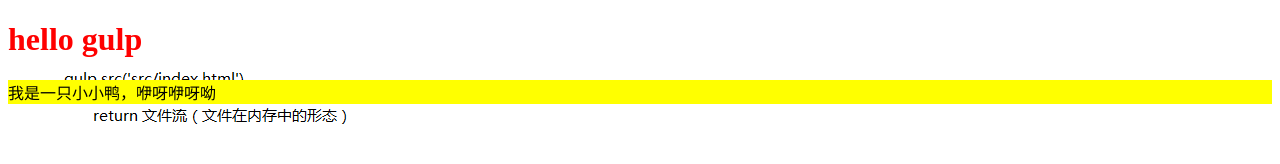
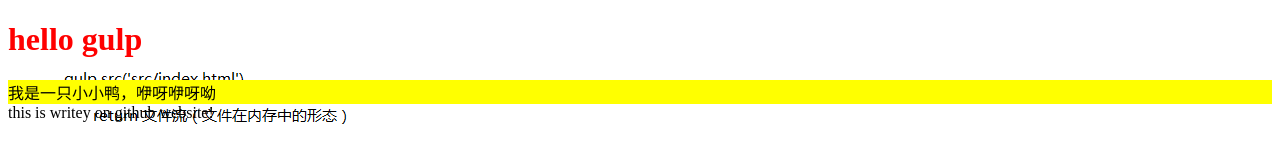
Before and after one commit to jiajihe/gitdemo, a website: page src/index.html in a window 1280 px wide. Shown: the top 164 px of the page. Drawn offline with nearby package versions, Linux system fonts and the light colour scheme; files that its build step writes are made by us from their sources.

Commit message:
我在线上直接修改文件

```diff
--- a/src/index.html
+++ b/src/index.html
@@ -11,5 +11,7 @@
 	<!-- 这是一个注释 -->
 	<h1>hello gulp</h1>
 	<div>我是一只小小鸭，咿呀咿呀呦</div>
+
+	this is writey on github website!
 </body>
 </html>
```
